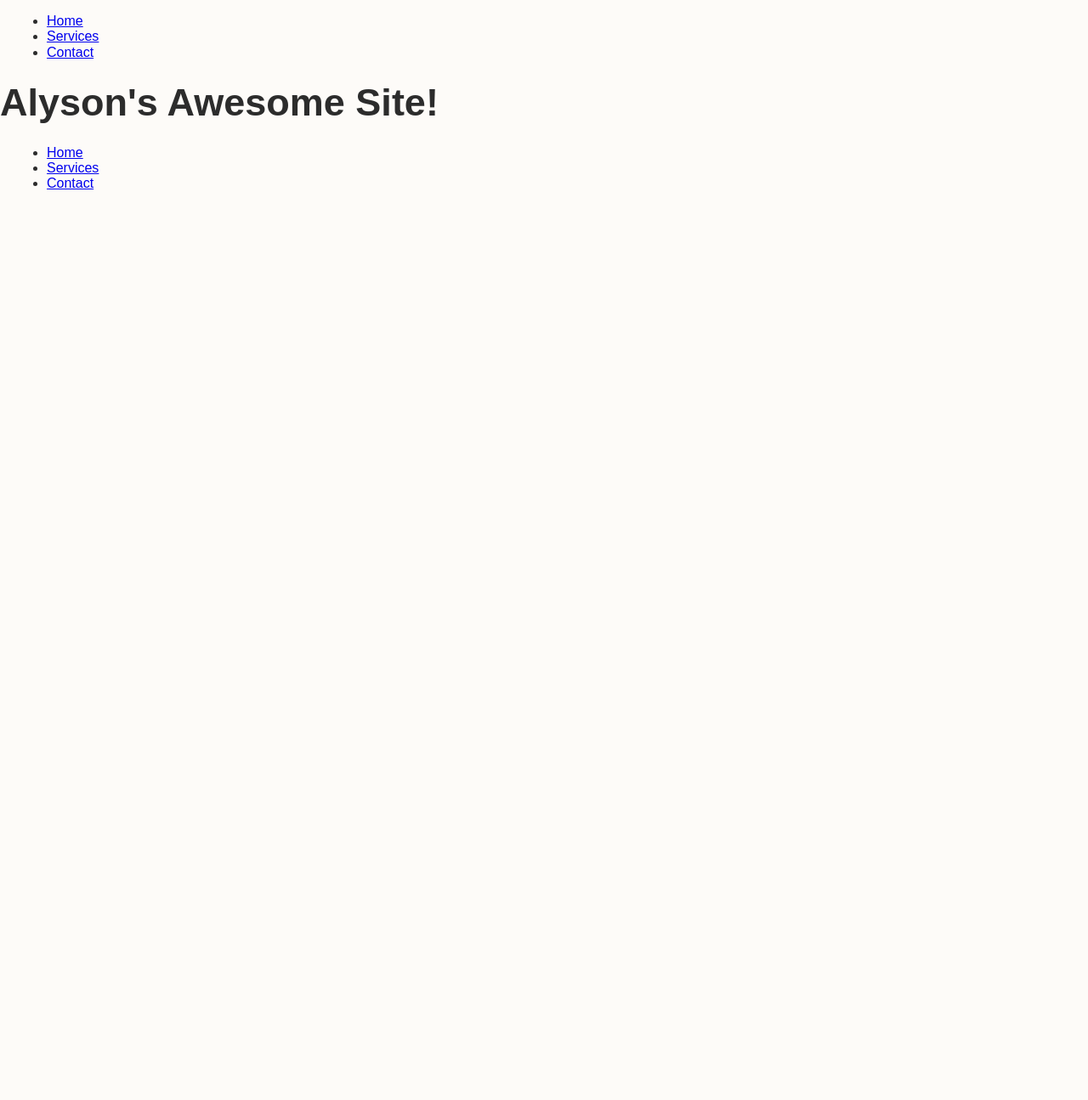
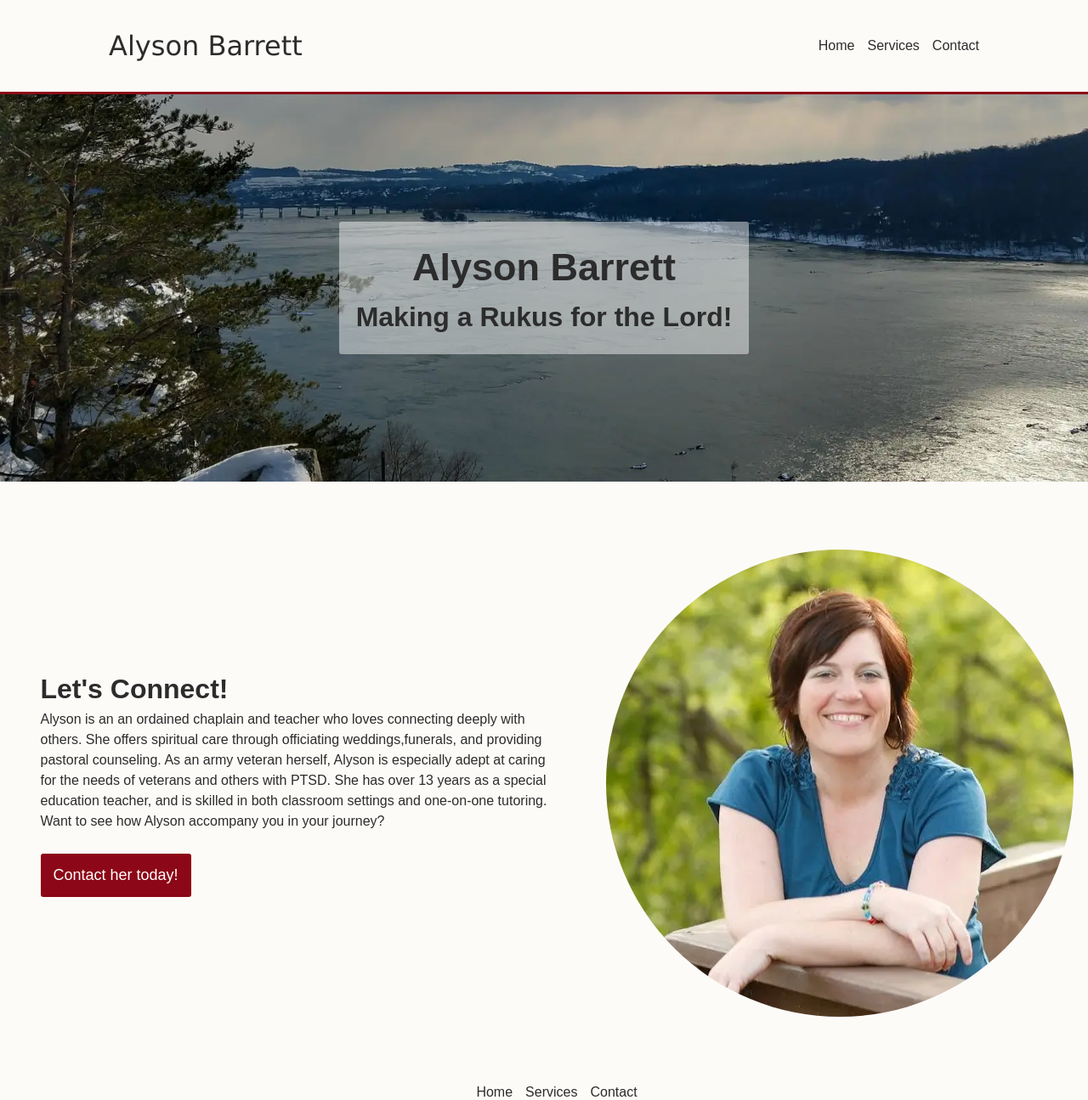
Before and after one commit to chris-fretz/alyson-site, a website: page index.html in a window 1280 px wide. Shown: the top 1295 px of the page at 85% size. Before the commit the page ends 800 px from the top, so only its background shows below. Drawn offline with Linux system fonts and the light colour scheme.

Commit message:
Update homepages and global styles

```diff
--- a/index.html
+++ b/index.html
@@ -9,21 +9,41 @@
 <body>
     <header>
         <div class="wrap flex-wrap">
-            <nav>
+            <a class="logo-link" href="/">Alyson Barrett</a>
+            <nav class="nav">
                 <ul>
                     <li><a href="/">Home</a></li>
-                    <li><a href="/services">Services</a></li>
-                    <li><a href="/contact">Contact</a></li>
+                    <li><a href="/services.html">Services</a></li>
+                    <li><a href="/contact.html">Contact</a></li>
                 </ul>
             </nav>
         </div>
-        <h1>Alyson's Awesome Site!</h1>
     </header>
     <main>
+        <section class="hero bg">
+            <div class="wrap">
+                <div class="overlay centered">
+                    <h1 class="rel">Alyson Barrett</h1>
+                    <h2 class="rel">Making a Rukus for the Lord!</h2>
+                </div>
+            </div>
+        </section>
+        <section class="section alt-content">
+            <div class="wrap flex-wrap">
+                <div class="content">
+                    <h2>Let's Connect!</h2>
+                    <p>Alyson is an an ordained chaplain and teacher who loves connecting deeply with others. She offers spiritual care through officiating weddings,funerals, and providing pastoral counseling. As an army veteran herself, Alyson is especially adept at caring for the needs of veterans and others with PTSD. She has over 13 years as a special education teacher, and is skilled in both classroom settings and one-on-one tutoring. Want to see how Alyson accompany you in your journey?</p>
+                    <a class="btn" href="/contact.html" >Contact her today!</a>
+                </div>
+                <figure class="img-figure">
+                    <img class="rounded" src="/assets/alyson-headshot.webp" alt="Alyson Barrett">
+                </figure>
+            </div>
+        </section>
     </main>
     <footer>
         <div class="wrap flex-wrap">
-            <nav>
+            <nav class="nav">
                 <ul>
                     <li><a href="/">Home</a></li>
                     <li><a href="/services">Services</a></li>
--- /dev/null
+++ b/src/sass/_alt-content.scss
@@ -0,0 +1,18 @@
+@use "variables" as *;
+@use "functions" as *;
+
+.alt-content {
+    .flex-wrap {
+        gap: 50px;
+        align-items: center;
+        justify-content: center;
+        .content {
+            width: 100%;
+            max-width: 615px;
+        }
+        .img-figure {
+            max-width: 550px;
+            aspect-ratio: 550/550;
+        }
+    }
+}
--- a/src/sass/_fonts.scss
+++ b/src/sass/_fonts.scss
@@ -35,13 +35,14 @@ p {
 	font-family: $body-font;
 	color: $font-color;
 }
-// a {
-// 	&:hover,
-// 	&:focus {
-// 		text-decoration: none;
-// 		color: $link_color_hover;
-// 	}
-// }
+a {
+    font-family: $body-font;
+    color: $font-color;
+	&:hover {
+		text-decoration: none;
+		color: $maroon;
+	}
+}
 ul, ol, li {
 	font-family: $body-font;
 	color: $font-color;
--- a/src/sass/_global.scss
+++ b/src/sass/_global.scss
@@ -1,6 +1,37 @@
 @use "variables" as *;
 @use "functions" as *;
 
+body {
+	background-color: #fdfbf8;
+}
+main {
+	min-height: 100vh;
+}
+header,
+footer {
+	& > .flex-wrap {
+        justify-content: center;
+    }
+	.logo-link {
+		font-family: $header-font;
+		font-size: to-rem(32);
+		line-height: 1.5;
+		text-decoration: none;
+	}
+	a {
+		text-decoration: none;
+	}
+}
+.nav {
+	ul {
+		display: flex;
+		gap: 15px;
+		justify-content: center;
+		list-style-type: none;
+		margin: 0;
+		padding: 0;
+	}
+}
 .section {
     padding: clamp(80px, 6vw, 130px) 0;
 }
@@ -21,7 +52,7 @@ img {
 	padding: 0;
 }
 // For images wrapped in a figure
-.image-figure {
+.img-figure {
 	width: 100%;
     margin: 0;
     padding: 0;
@@ -36,10 +67,28 @@ img {
 	display: flex;
 	flex-wrap: wrap;
 }
-.centered-text {
+.centered {
 	margin-left: auto;
 	margin-right: auto;
 	text-align: center;
+}
+.rounded {
+	border-radius: 50%;
+}
+.btn {
+	display: inline-block;
+	background-color: $maroon;
+	color: $white;
+	padding: 15px;
+	border-radius: 3px;
+	text-decoration: none;
+	margin-top: 10px;
+	font-size: to-rem(18);
+	transition: $transition;
+	&:hover {
+		color: $white;
+		background-color: #ef0824;
+	}
 }
 .two-column {
 	@media (min-width: 1024px) {
@@ -51,6 +100,19 @@ img {
 		max-width: fit-content;
 	}
 }
-body {
-	background-color: #fdfbf8;
+.overlay {
+	position: relative;
+	&::before {
+		content: "";
+		position: absolute;
+		top: 0;
+		bottom: 0;
+		left: 0;
+		right: 0;
+		background-color: rgba(255, 255, 255, 0.45);
+		border-radius: 3px;
+	}
 }
+.rel {
+	position: relative;
+}
--- a/src/sass/_header.scss
+++ b/src/sass/_header.scss
@@ -0,0 +1,12 @@
+@use "variables" as *;
+@use "functions" as *;
+
+header {
+    padding: 30px 0;
+    border-bottom: 3px solid $maroon;
+    & > .flex-wrap {
+        align-items: center;
+        justify-content: space-between;
+        max-width: 1024px;
+    }
+}
--- /dev/null
+++ b/src/sass/_hero.scss
@@ -0,0 +1,17 @@
+@use "variables" as *;
+@use "functions" as *;
+
+.hero {
+    background-image: url(/assets/homepage-hero.webp);
+    .wrap {
+        padding: 75px 0;
+        @media (min-width: 1024px) {
+            padding: 150px 0;
+        }
+        .overlay {
+            max-width: fit-content;
+            padding: 20px;
+        }
+
+    }
+}
--- a/src/sass/_variables.scss
+++ b/src/sass/_variables.scss
@@ -9,9 +9,16 @@
     # Colors
 -----------*/
 $font-color: #2c2c2c;
+$maroon: #8c0717;
+$white: #fff;
 
 /*-----------
     # Fonts
 -----------*/
 $header-font: Verdana, sans-serif;
 $body-font: Arial, sans-serif;
+
+/*-----------
+    # Misc
+-----------*/
+$transition: 0.25s all ease-in-out;
--- a/src/sass/style.scss
+++ b/src/sass/style.scss
@@ -4,3 +4,5 @@
 @use "fonts";
 @use "global";
 @use "header";
+@use "hero";
+@use "alt-content";
```
Also changed, not shown: assets/alyson-headshot.webp (added), assets/homepage-hero.webp (added), build/css/style.min.css, 1 other file.
